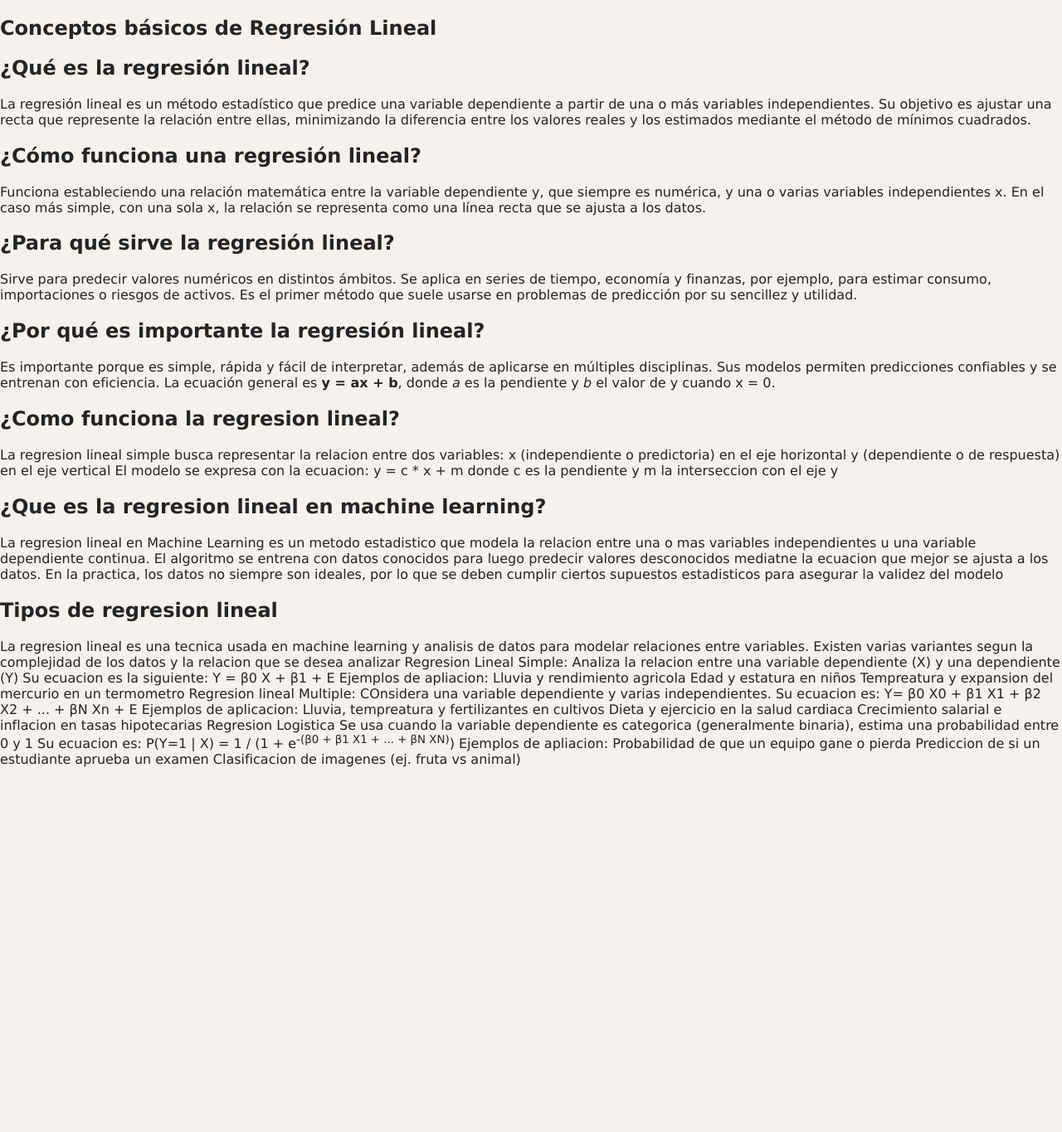
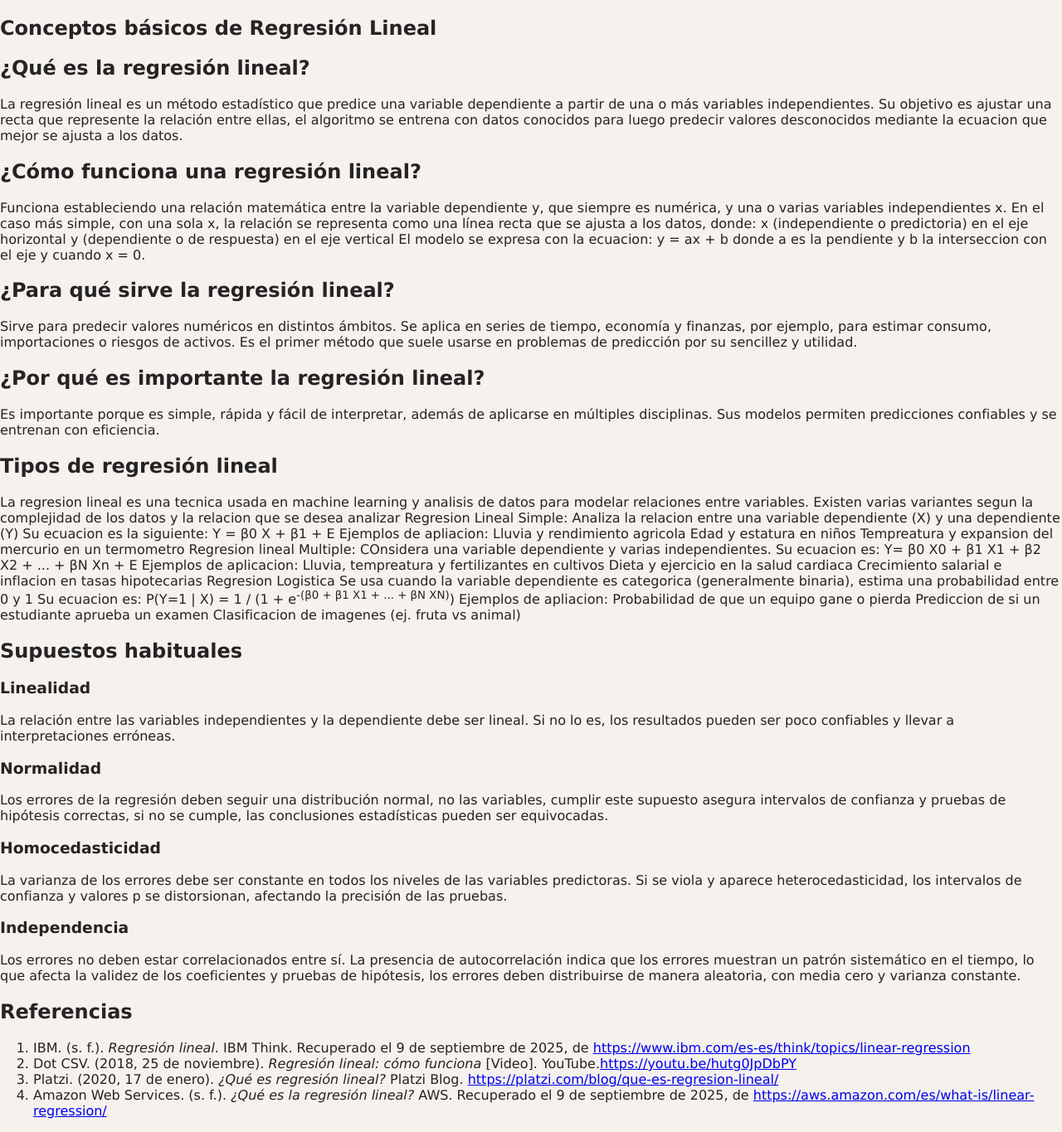
Before and after one commit to dylanbitz/ML-supervisado, a Flask app: page /regresion-lineal-conceptBasic in a window 1280 px wide. Shown: the part 128-1493 px from the top of the page at 83% size. Before the commit the page ends 1053 px from the top, so only its background shows below. Run offline with Flask 3, Linux system fonts and the light colour scheme.

Commit message:
Completo el concepto básico de regresión lineal
Se agregó información faltante y las referencias

```diff
--- a/templates/conceptBasic.html
+++ b/templates/conceptBasic.html
@@ -30,50 +30,31 @@
         <h2>¿Qué es la regresión lineal?</h2>
         <p>
             La regresión lineal es un método estadístico que predice una variable dependiente a partir de una o más variables independientes.
-            Su objetivo es ajustar una recta que represente la relación entre ellas, minimizando la diferencia entre los valores reales
-            y los estimados mediante el método de mínimos cuadrados.
+            Su objetivo es ajustar una recta que represente la relación entre ellas, el algoritmo se entrena con datos conocidos para luego
+            predecir valores desconocidos mediante la ecuacion que mejor se ajusta a los datos.
         </p>
-
         <h2>¿Cómo funciona una regresión lineal?</h2>
         <p>
             Funciona estableciendo una relación matemática entre la variable dependiente y, que siempre es numérica, y una o varias variables independientes x.
-            En el caso más simple, con una sola x, la relación se representa como una línea recta que se ajusta a los datos.
+            En el caso más simple, con una sola x, la relación se representa como una línea recta que se ajusta a los datos, donde:
+            x (independiente o predictoria) en el eje horizontal
+            y (dependiente o de respuesta) en el eje vertical
+            El modelo se expresa con la ecuacion:
+            y = ax + b
+            donde a es la pendiente y b la interseccion con el eje y cuando x = 0.
         </p>
-
         <h2>¿Para qué sirve la regresión lineal?</h2>
         <p>
             Sirve para predecir valores numéricos en distintos ámbitos.
             Se aplica en series de tiempo, economía y finanzas, por ejemplo, para estimar consumo, importaciones o riesgos de activos.
             Es el primer método que suele usarse en problemas de predicción por su sencillez y utilidad.
         </p>
-
         <h2>¿Por qué es importante la regresión lineal?</h2>
         <p>
             Es importante porque es simple, rápida y fácil de interpretar, además de aplicarse en múltiples disciplinas.
             Sus modelos permiten predicciones confiables y se entrenan con eficiencia.
-            La ecuación general es <strong>y = ax + b</strong>, donde
-            <em>a</em> es la pendiente y <em>b</em> el valor de y cuando x = 0.
         </p>
-        <h2>¿Como funciona la regresion lineal?</h2>
-        <p>
-            La regresion lineal simple busca representar la relacion entre dos variables:
-            x (independiente o predictoria) en el eje horizontal
-            y (dependiente o de respuesta) en el eje vertical
-            El modelo se expresa con la ecuacion:
-            y = c * x + m
-            donde c es la pendiente y m la interseccion con el eje y
-        <p>
-        <h2>¿Que es la regresion lineal en machine learning?</h2>
-        <p>
-            La regresion lineal en Machine Learning es un metodo estadistico que modela la relacion entre una
-            o mas variables independientes u una variable dependiente continua.
-            El algoritmo se entrena con datos conocidos para luego predecir valores desconocidos mediatne la
-            ecuacion que mejor se ajusta a los datos.
-            En la practica, los datos no siempre son ideales, por lo que se deben cumplir ciertos supuestos estadisticos
-            para asegurar la validez del modelo
-
-        <p>
-        <h2>Tipos de regresion lineal</h2>
+        <h2>Tipos de regresión lineal</h2>
         <p>
             La regresion lineal es una tecnica usada en machine learning y analisis de datos para modelar relaciones
             entre variables. Existen varias variantes segun la complejidad de los datos y la relacion que se desea analizar
@@ -109,7 +90,36 @@
             Probabilidad de que un equipo gane o pierda
             Prediccion de si un estudiante aprueba un examen
             Clasificacion de imagenes (ej. fruta vs animal)
+        </p>
+        <h2>Supuestos habituales</h2>
+        <h3>Linealidad</h3>
         <p>
+            La relación entre las variables independientes y la dependiente debe ser lineal.
+            Si no lo es, los resultados pueden ser poco confiables y llevar a interpretaciones erróneas.
+        </p>
+        <h3>Normalidad</h3>
+        <p>
+            Los errores de la regresión deben seguir una distribución normal, no las variables, cumplir este supuesto asegura
+            intervalos de confianza y pruebas de hipótesis correctas, si no se cumple, las conclusiones estadísticas pueden ser equivocadas.
+        </p>
+        <h3>Homocedasticidad</h3>
+        <p>
+            La varianza de los errores debe ser constante en todos los niveles de las variables predictoras.
+            Si se viola y aparece heterocedasticidad, los intervalos de confianza y valores p se distorsionan, afectando la precisión de las pruebas.
+        </p>
+        <h3>Independencia</h3>
+        <p>
+            Los errores no deben estar correlacionados entre sí.
+            La presencia de autocorrelación indica que los errores muestran un patrón sistemático en el tiempo, lo que afecta la validez
+            de los coeficientes y pruebas de hipótesis, los errores deben distribuirse de manera aleatoria, con media cero y varianza constante.
+        </p>
+        <h2>Referencias</h2>
+        <ol>
+            <li>IBM. (s. f.). <em>Regresión lineal</em>. IBM Think. Recuperado el 9 de septiembre de 2025, de <a href="https://www.ibm.com/es-es/think/topics/linear-regression" target="_blank">https://www.ibm.com/es-es/think/topics/linear-regression</a></li>
+            <li>Dot CSV. (2018, 25 de noviembre). <em>Regresión lineal: cómo funciona</em> [Video]. YouTube.<a href="https://youtu.be/hutg0JpDbPY" target="_blank">https://youtu.be/hutg0JpDbPY</a></li>
+            <li>Platzi. (2020, 17 de enero). <em>¿Qué es regresión lineal?</em> Platzi Blog. <a href="https://platzi.com/blog/que-es-regresion-lineal/" target="_blank">https://platzi.com/blog/que-es-regresion-lineal/</a></li>
+            <li>Amazon Web Services. (s. f.). <em>¿Qué es la regresión lineal?</em> AWS. Recuperado el 9 de septiembre de 2025, de <a href="https://aws.amazon.com/es/what-is/linear-regression/" target="_blank">https://aws.amazon.com/es/what-is/linear-regression/</a></li>
+        </ol>
     </section>
 </main>
 
```
